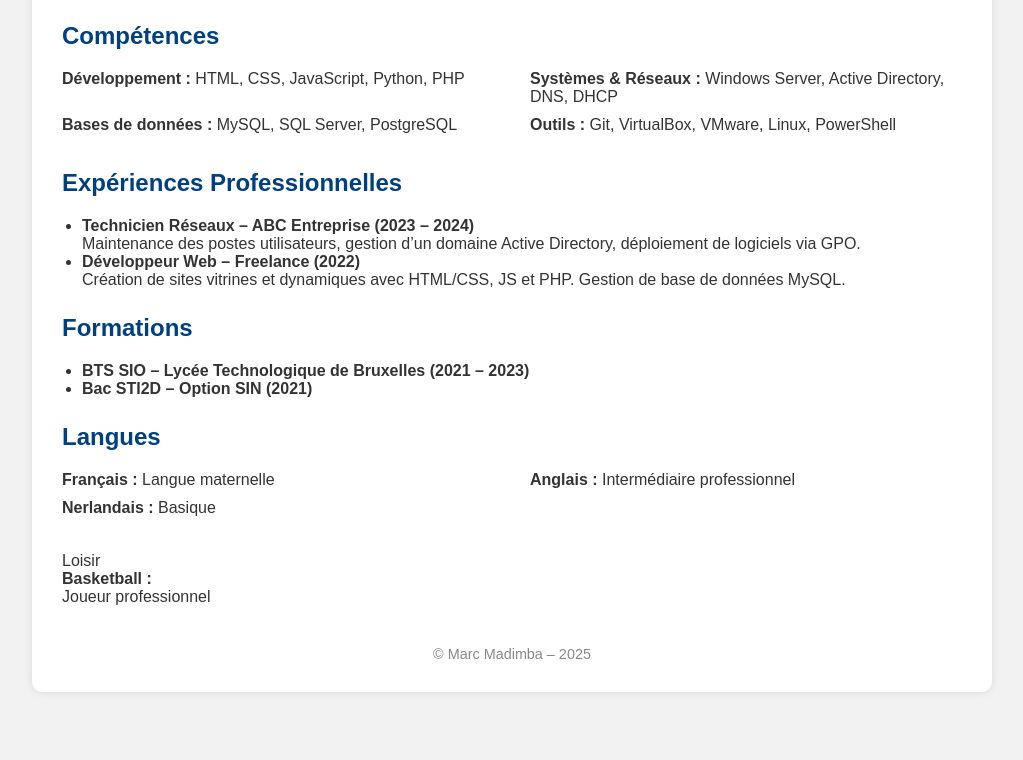
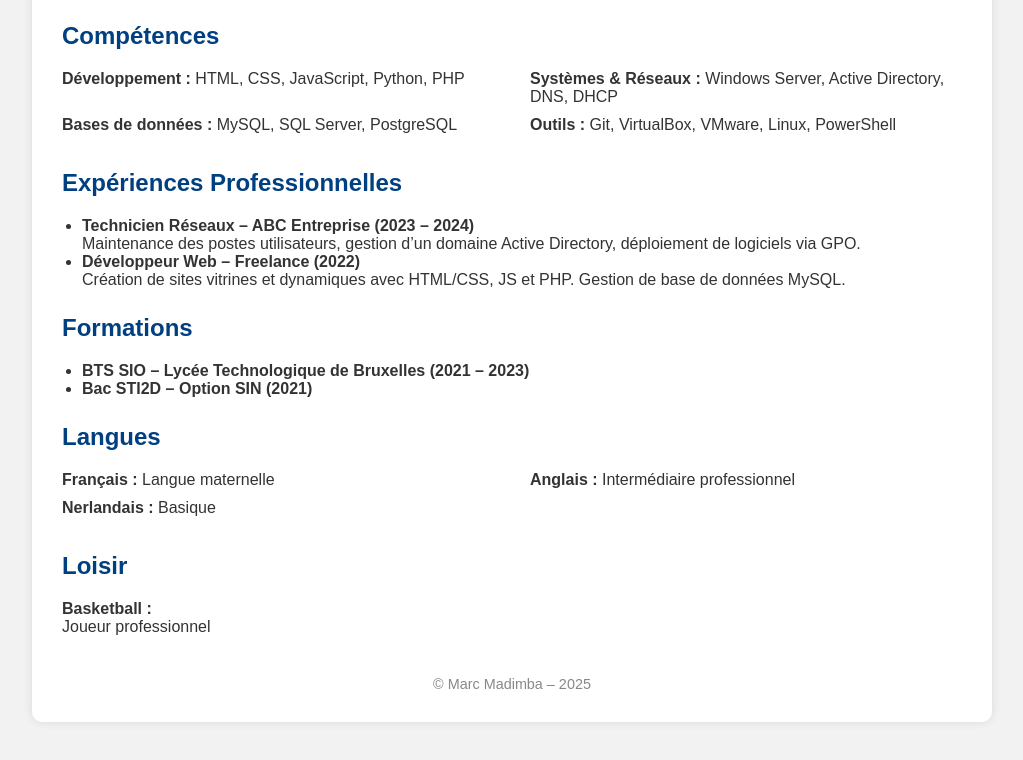
Before and after one commit to Rey2724/rey2724.github.io, a plain HTML site: page index.html in a window 1280 px wide. Shown: the part 398-1158 px from the top of the page, without its empty margins (128-1151 px from the left). Before the commit the page ends 1130 px from the top, so only its background shows below. Drawn offline with Linux system fonts and the light colour scheme.

Commit message:
Verssion initiale: Ligne: 123, nom loisir.

```diff
--- a/index.html
+++ b/index.html
@@ -119,7 +119,7 @@
         <div><strong>Nerlandais :</strong> Basique</strong></div>
       </div>
     </div>
-    <div class="section"
+    <div class="section">
        <h2>Loisir</h2>
     <div class="loisir">
         <div><strong>Basketball :</strong></div> Joueur professionnel</div>
```
